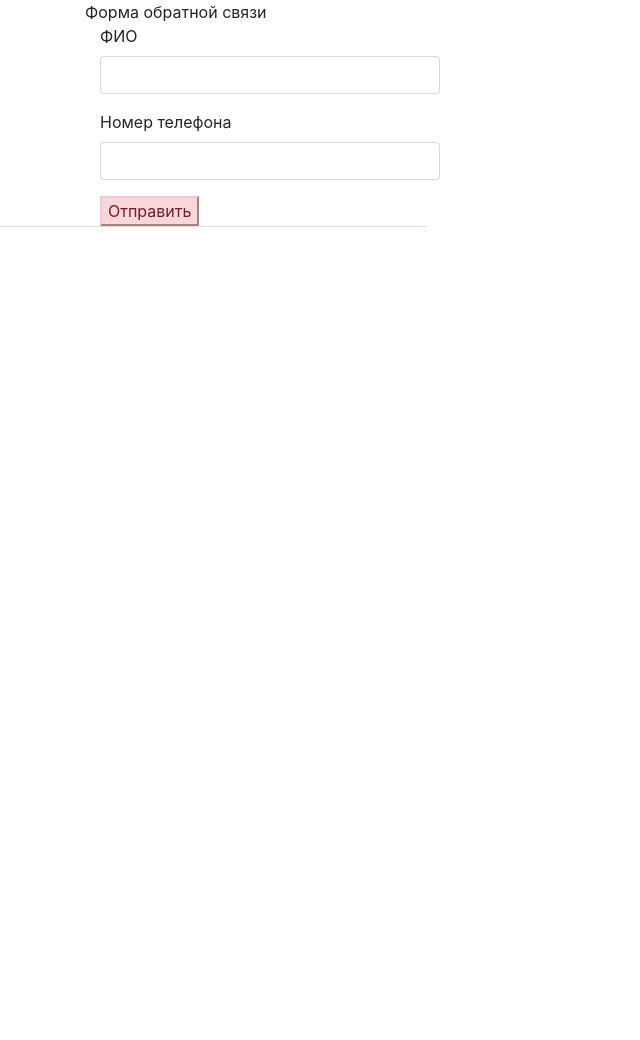
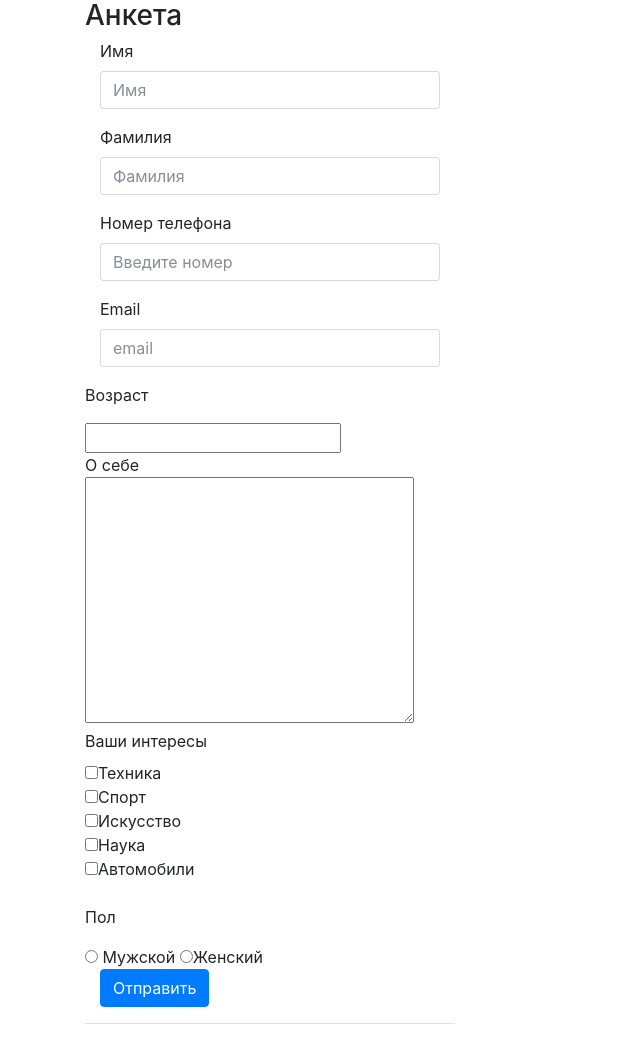
Before and after one commit to eduard228/php, a PHP site: page / in a window 1280 px wide. Shown: the whole page, without its empty margins (0-640 px from the left). Before the commit the page ends 227 px from the top, so only its background shows below. Run offline with PHP 8.4, Linux system fonts and the light colour scheme.

Commit message:
Урок 6

```diff
--- a/index.php
+++ b/index.php
@@ -1,69 +1,122 @@
+<?php
+
+$message = false; //
+$error = false; // Для ошибок
+
+if (isset($_REQUEST['name']) and isset($_REQUEST['phone']) and isset($_REQUEST['surname']) and isset($_REQUEST['email'])) {
+
+    $name = $_REQUEST['name']; // Для сокращения
+    $surname = $_REQUEST['surname'];
+    $phone = $_REQUEST['phone'];
+    $email = $_REQUEST['email'];
 
 
+    if (empty($name) || empty($phone) or empty($surname) or empty($email)) {
+        $error = '<strong>Заполните, пожалуйста поля</strong>';
+    } else {
+        $row = 'Здравствуйте, ' . $name . ' ' .
+            $surname .
+            '. Ваш номер: ' . $phone .
+            '. Вам:' . ' лет' .
+            '. Ваш email:' . $email .
+            '.Ваш рассказ:' .  PHP_EOL;
 
-<?php
-//echo "Обработчик формы";
-//var_dump($_REQUEST);
-$message =false;
-$error =false;
-if (isset( $_REQUEST['name']) and isset($_REQUEST['phone']))
 
-{   $name = $_REQUEST["name"];
-    $phone = $_REQUEST["phone"];
-    if( empty($name)  or empty($phone)) {
+// PHP_EOL = '\n'
 
-    } else{
-        $row = 'Здравствуйте,' . $name .
-            '  Ваш номер:' . $phone. PHP_EOL;
-        file_put_contents('./contacts.txt',
-            $row, FILE_APPEND);
+    }
 
-        $message ='Спасибо, Мы с Вами свяжемся';
 }
-}
+
 ?>
+
 <!doctype html>
 <html>
 <head>
     <meta charset="UTF-8">
     <title>Document</title>
-    <link rel="stylesheet" href="./Css/bootstrap.min.css"
+    <link rel="stylesheet" href="./css/bootstrap.min.css">
 </head>
 <body>
-<div class="container"
-     <h1>Форма обратной связи</h1>
-<?php if ($message ) : ?>
-<?= $message?>
+
+<div class="container">
+    <h3>Анкета</h3>
+
+    <?php if ($message) : ?>
+        <p class="alert-success col-md-4"><?= $message ?></p>
     <?php else: ?>
-    <form class="form-horizontal" role="form">
+        <form class="form-horizontal" action="index.php" method="post">
             <div class="form-group">
-            <label for="inputEmail3" class="col-sm-4 control-label">ФИО</label>
-            <div class="col-sm-4">
-                <input type="text" name="name" class="form-control" >
+                <label for="name" class="col-sm-2 control-label">Имя</label>
+                <div class="col-md-4">
+                    <input type="text" name="name" class="form-control" placeholder="Имя" >
                 </div>
             </div>
+
             <div class="form-group">
-            <label for="inputPassword3" class="col-sm-4 control-label">Номер телефона</label>
+                <label for="name" class="col-sm-2 control-label">Фамилия</label>
                 <div class="col-md-4">
-                <input type="password" name="phone" class="form-control" ">
+                    <input type="text" name="surname" class="form-control" placeholder="Фамилия" >
                 </div>
             </div>
-        <!--    <div class="form-group">-->
-        <!--        <div class="col-sm-offset-2 col-sm-10">-->
-        <!--            <div class="checkbox">-->
-        <!--                <label>-->
-        <!--                    <input type="checkbox"> Запомнить меня-->
-        <!--                </label>-->
-        <!--            </div>-->
-        <!--        </div>-->
-        <!--    </div>-->
-        <!--    <div class="form-group">-->
-        <div class="col-sm-offset-2 col-sm-10">
-            <button type="submit" class="alert-danger">Отправить</button>
+
+            <div class="form-group">
+                <label for="phone" class="col-sm-2 control-label">Номер телефона</label>
+                <div class="col-md-4">
+                    <input type="phone" name="phone" class="form-control" placeholder="Введите номер" >
+                </div>
+            </div>
+
+
+
+            <div class="form-group">
+                <label for="name" class="col-sm-2 control-label">Email</label>
+                <div class="col-md-4">
+                    <input type="email" name="email" class="form-control" id="exampleInputEmail2" placeholder="email" >
+                </div>
+            </div>
+<p>Возраст</p>
+            <input type="number" name="age">
+            <br>
+
+<p1>О себе</p1> <br>
+            <textarea name="about" id="about" cols="30" rows="10"></textarea> <br>
+
+            <label for="interests1">Ваши интересы</label><br>
+            <input type="checkbox" name = "interests1" value="comp">Техника<br>
+            <input type="checkbox" name = "interests2" value="comp">Спорт<br>
+            <input type="checkbox" name = "interests1" value="comp">Искусство<br>
+            <input type="checkbox" name = "interests1" value="comp">Наука<br>
+            <input type="checkbox" name = "interests1" value="comp">Автомобили<br>
+            <br>
+            <p>Пол</p>
+            <input type="radio" name="gender" value="male"> Мужской
+            <input type="radio" name="gender" value="female">Женский
+
+            <div class="form-group">
+                <div class="col-sm-offset-2 col-md-10">
+                    <button type="submit" class="btn btn-primary">Отправить</button>
                 </div>
             </div>
             <p class="alert-danger col-md-4"><?= $error ?></p>
+
+
+
         </form>
     <?php endif; ?>
+
+
+</div>
+
 </body>
 </html>
+
+
+<?php
+
+function fieldIsset($field){
+    if (isset($field) && empty($field)){
+        return true;
+    }
+    return false;
+}
```
Also changed, not shown: contacts.txt (+7 -28 lines), hr.jpg (added). Lines whose indentation alone changed are shown as unchanged.
